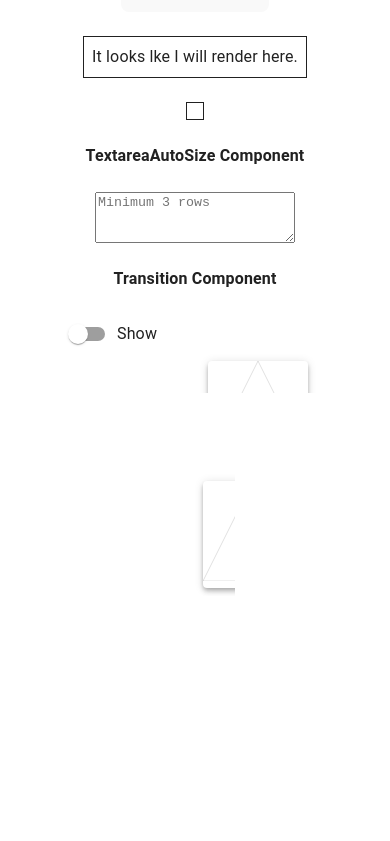
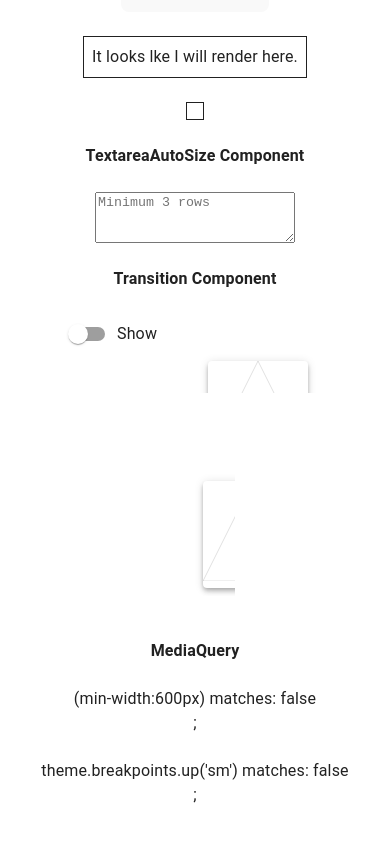
Before and after one commit to GuilhermeSousaDev/MaterialUI, a React (Vite) app in the folder react-ui/: page / in a window 390 px wide. Shown: the part 11052-11893 px from the top of the page. Before the commit the page ends 11855 px from the top, so only its background shows below. Built offline with nearby package versions, Linux system fonts and the light colour scheme.

Commit message:
useMediaQuery Hook

```diff
--- a/react-ui/src/App.jsx
+++ b/react-ui/src/App.jsx
@@ -54,6 +54,7 @@ import PopperComponent from './components/Popper';
 import PortalComponent from './components/Portal';
 import TextAreaAutoSizeComponent from './components/TextareaAutoSize';
 import TransitionComponent from './components/Transitions';
+import MediaQueryComponent from './components/MediaQuery';
 
 function App() {
   return (
@@ -113,6 +114,7 @@ function App() {
       <PortalComponent />
       <TextAreaAutoSizeComponent />
       <TransitionComponent />
+      <MediaQueryComponent />
     </Stack>
   )
 }
--- /dev/null
+++ b/react-ui/src/components/MediaQuery.jsx
@@ -0,0 +1,17 @@
+import { useMediaQuery } from '@mui/material';
+import { useTheme } from '@mui/material/styles';
+
+export default function MediaQuery() {
+  const theme = useTheme();
+  const matches = useMediaQuery('(min-width:600px)');
+  const matchesTheme = useMediaQuery(theme.breakpoints.up('sm'));
+
+  return (
+    <>
+      <h4>MediaQuery</h4>
+
+      <span>{`(min-width:600px) matches: ${matches}`}</span>;
+      <span>{`theme.breakpoints.up('sm') matches: ${matchesTheme}`}</span>;
+    </>
+  )
+}
```
